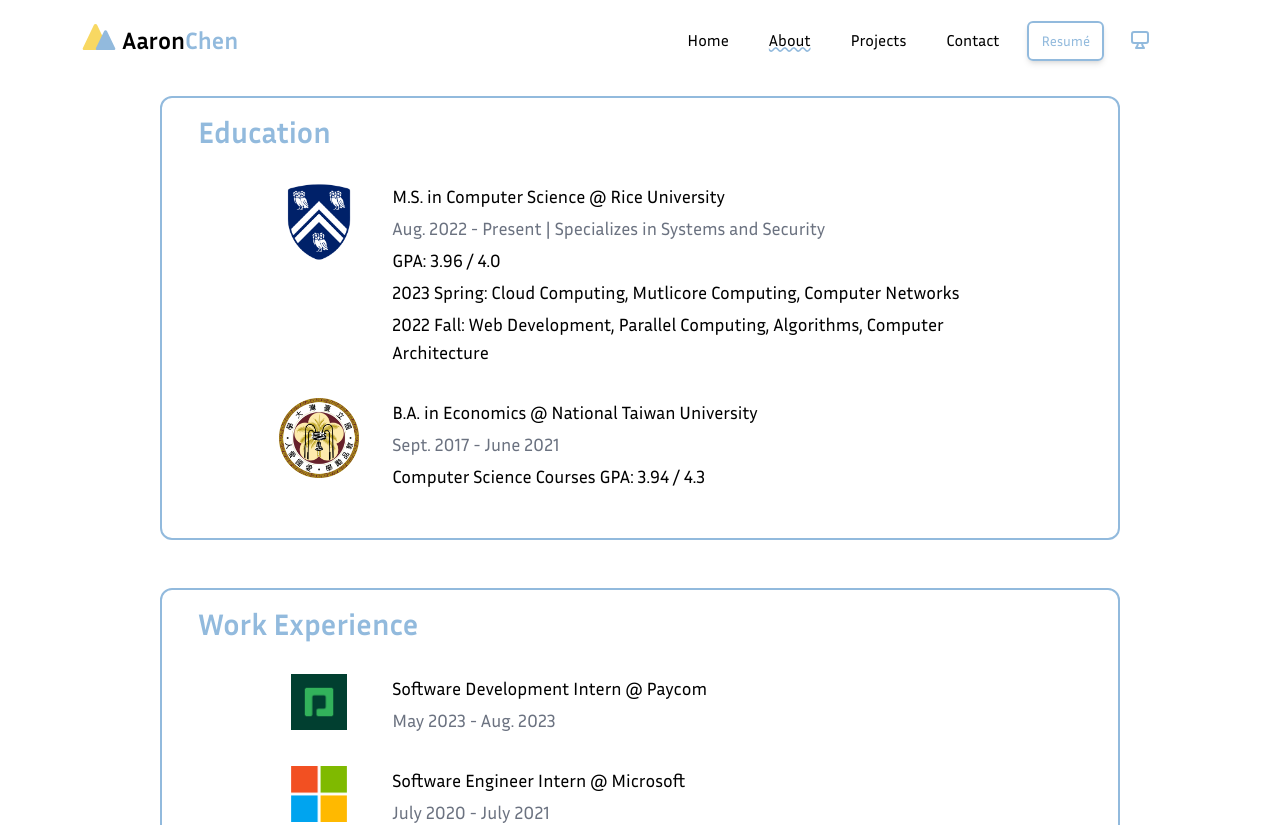
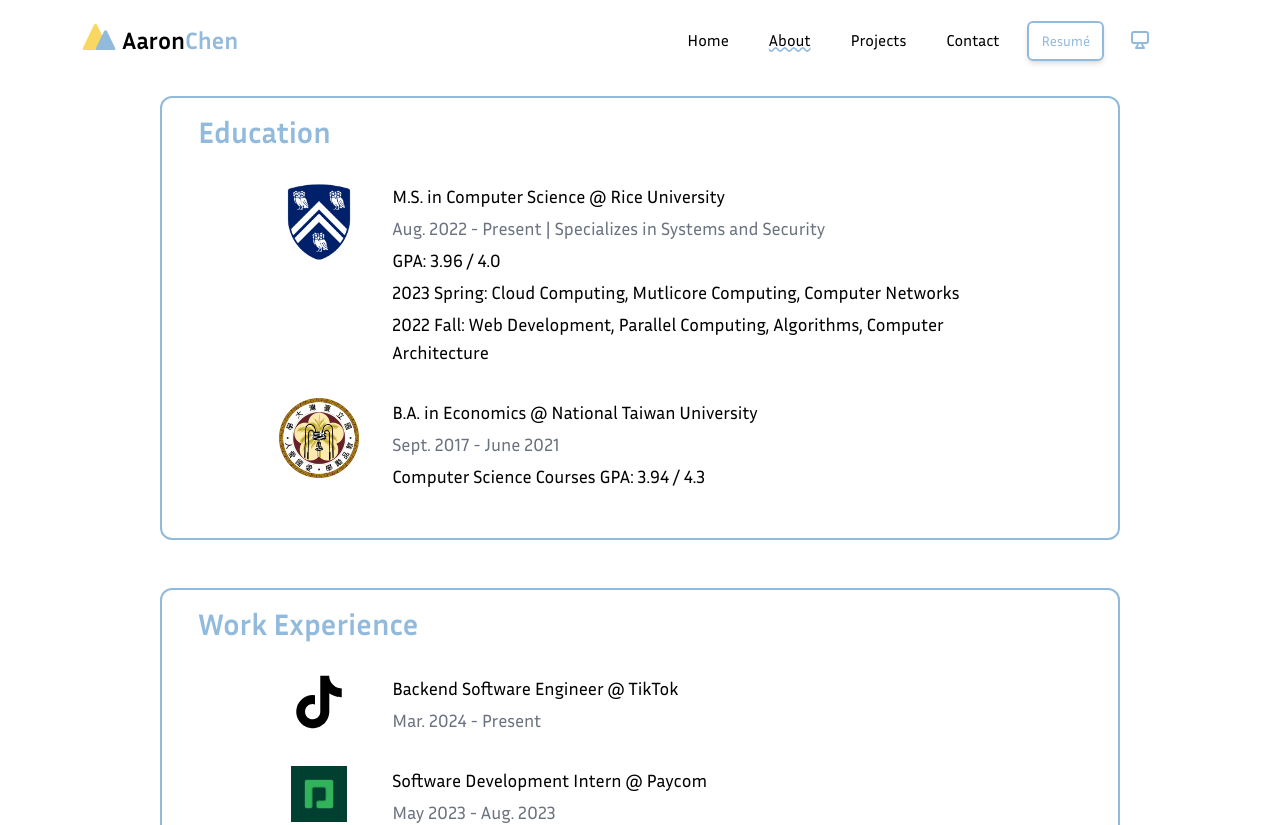
Before and after one commit to yuchia0221/Personal-Website, a Next.js app in the folder portfolio/: page /about in a window 1280 px wide. Shown: the top 825 px of the page. Built offline with nearby package versions, Linux system fonts and the light colour scheme.

Commit message:
Add New Work Experience

```diff
--- a/portfolio/components/Work.js
+++ b/portfolio/components/Work.js
@@ -7,6 +7,20 @@ const Work = () => {
                 Work Experience
             </div>
             <div className="grid grid-flow-row grid-cols-9 gap-x-10 gap-y-8">
+                <div className="relative col-span-1 col-start-2 row-span-2 h-10 w-10 justify-self-center lg:h-14 lg:w-14">
+                    <svg
+                        viewBox="0 0 512 512"
+                        id="icons"
+                        xmlns="http://www.w3.org/2000/svg"
+                        className="dark:fill-white"
+                    >
+                        <path d="M412.19,118.66a109.27,109.27,0,0,1-9.45-5.5,132.87,132.87,0,0,1-24.27-20.62c-18.1-20.71-24.86-41.72-27.35-56.43h.1C349.14,23.9,350,16,350.13,16H267.69V334.78c0,4.28,0,8.51-.18,12.69,0,.52-.05,1-.08,1.56,0,.23,0,.47-.05.71,0,.06,0,.12,0,.18a70,70,0,0,1-35.22,55.56,68.8,68.8,0,0,1-34.11,9c-38.41,0-69.54-31.32-69.54-70s31.13-70,69.54-70a68.9,68.9,0,0,1,21.41,3.39l.1-83.94a153.14,153.14,0,0,0-118,34.52,161.79,161.79,0,0,0-35.3,43.53c-3.48,6-16.61,30.11-18.2,69.24-1,22.21,5.67,45.22,8.85,54.73v.2c2,5.6,9.75,24.71,22.38,40.82A167.53,167.53,0,0,0,115,470.66v-.2l.2.2C155.11,497.78,199.36,496,199.36,496c7.66-.31,33.32,0,62.46-13.81,32.32-15.31,50.72-38.12,50.72-38.12a158.46,158.46,0,0,0,27.64-45.93c7.46-19.61,9.95-43.13,9.95-52.53V176.49c1,.6,14.32,9.41,14.32,9.41s19.19,12.3,49.13,20.31c21.48,5.7,50.42,6.9,50.42,6.9V131.27C453.86,132.37,433.27,129.17,412.19,118.66Z" />
+                    </svg>
+                </div>
+                <div className="col-span-6 row-span-2 space-y-1 text-sm lg:text-lg">
+                    <div>Backend Software Engineer @ TikTok</div>
+                    <div className="text-gray-500">Mar. 2024 - Present</div>
+                </div>
                 <div className="relative col-span-1 col-start-2 row-span-2 h-10 w-10 justify-self-center lg:h-14 lg:w-14">
                     <Image src="/images/paycom-logo.png" alt="Paycom Logo" layout="fill" />
                 </div>
```
